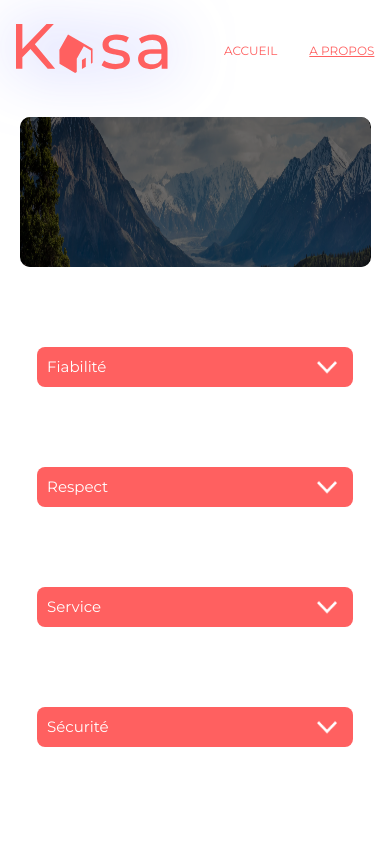
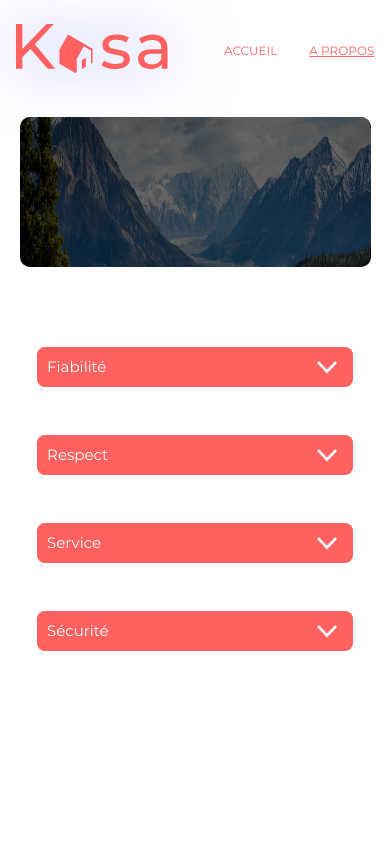
Before and after one commit to HDevv/P7_roldan_hicham, a React (Vite) app in the folder kasa/: page /about in a window 390 px wide. Shown: the top 844 px of the page. Built offline with nearby package versions, Linux system fonts and the light colour scheme.

Commit message:
Update about.css

```diff
--- a/kasa/src/pages/about/about.css
+++ b/kasa/src/pages/about/about.css
@@ -9,7 +9,7 @@ body {
   align-items: center;
   width: 100%;
 
-  padding-top: 4rem;
+  padding-top: 6rem;
 }
 .accordions2 > .accordeon {
   display: flex;
@@ -17,8 +17,6 @@ body {
   align-self: center;
   margin: auto;
   width: 90%;
-
-  padding-top: 2rem;
 }
 .accordions2 > .accordeon > .accordeon_header {
   height: 3rem;
@@ -41,7 +39,6 @@ body {
     align-items: center;
     margin: auto;
     width: 90%;
-    height: auto;
   }
   .accordions2 > .accordeon > .accordeon_header {
     height: 2.5rem;
```
